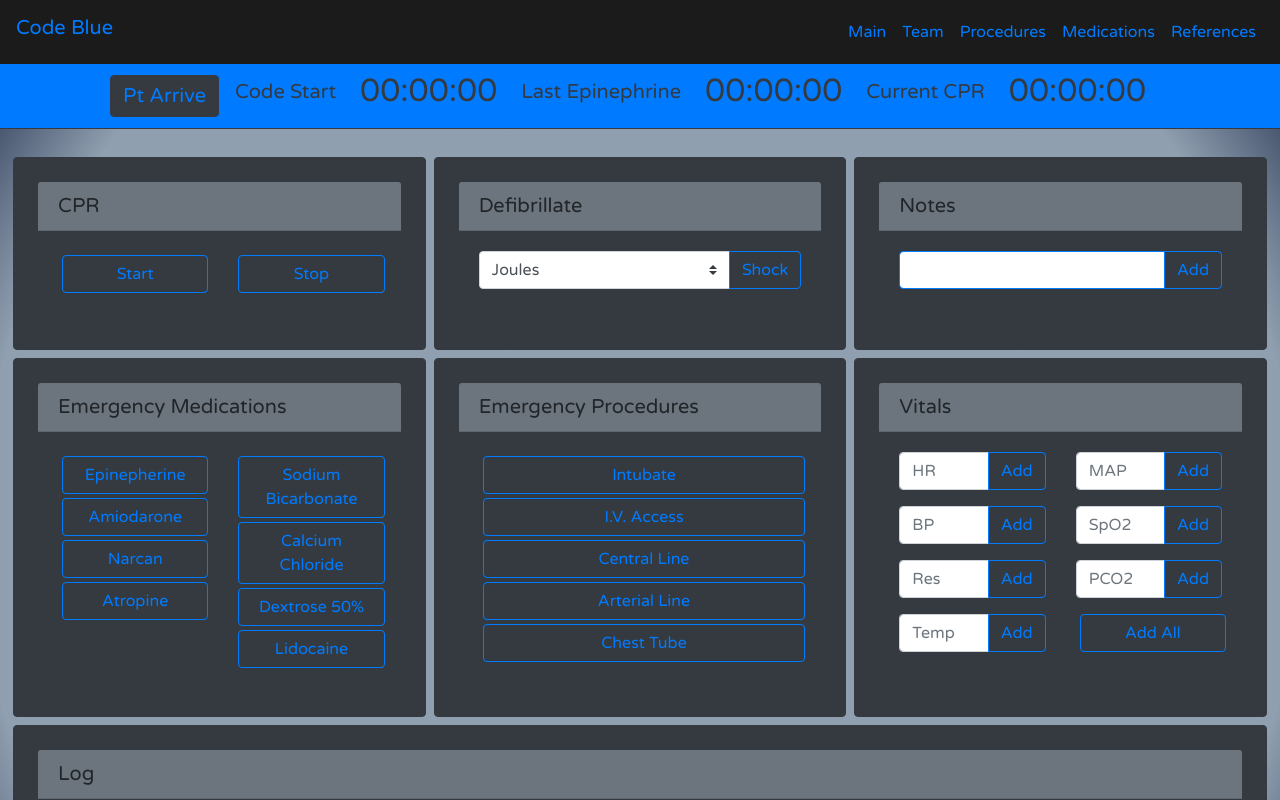
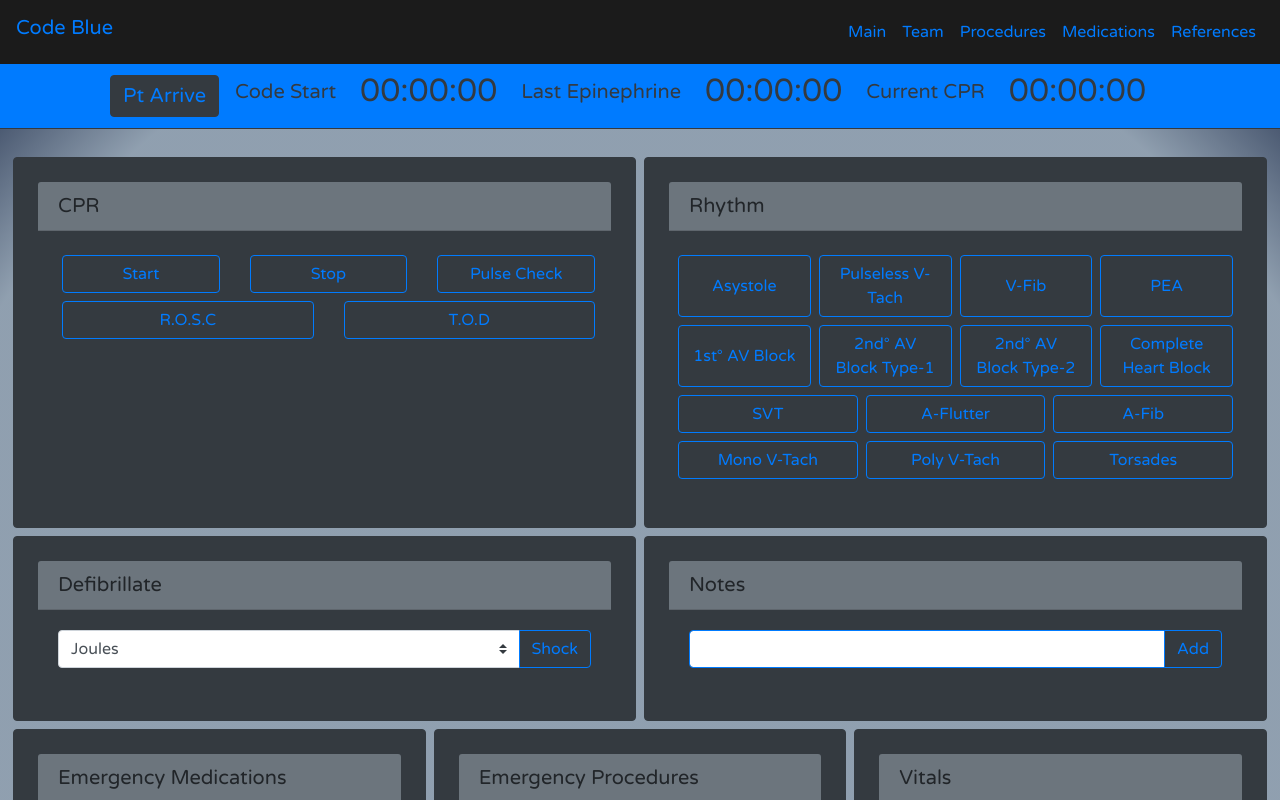
Before and after one commit to pyRN/code-blue, a React (Create React App) app: page / in a window 1280 px wide. Shown: the top 800 px of the page. Built offline with nearby package versions, Linux system fonts and the light colour scheme.

Commit message:
Final layout of maincomponent

```diff
--- a/src/components/MainComponent.jsx
+++ b/src/components/MainComponent.jsx
@@ -23,22 +23,57 @@ class MainComponent extends Component {
                                 <div className="col-sm">
                                     <button className="text-Primary btn bg-dark btn-outline-primary btn-block m-1">Stop</button>
                                 </div>
-                            </div>
-
+                                <div className="col-sm">
+                                    <button className="text-Primary btn bg-dark btn-outline-primary btn-block m-1">Pulse Check</button>
                                 </div>
                             </div>
+                            <div className="row">
+                                <div className="col-sm">
+                                    <button className="text-Primary btn bg-dark btn-outline-primary btn-block m-1">R.O.S.C</button>
+                                </div>
+                                <div className="col-sm">
+                                    <button className="text-Primary btn bg-dark btn-outline-primary btn-block m-1">T.O.D</button>
+                                </div>
+                            </div>
+                        </div>
+                    </div>
+                    <div class="col-sm card m-1 p-4 border border-dark bg-dark rounded">
+                        <div class="card-header bg-secondary">
+                            <h5 class="m-auto">Rhythm</h5>
+                        </div>
+                        <div class="card-body">
+                            <div className="row">
+                                <button className="col-sm text-Primary btn bg-dark btn-outline-primary btn-block m-1">Asystole</button>
+                                <button className="col-sm text-Primary btn bg-dark btn-outline-primary btn-block m-1">Pulseless V-Tach</button>
+                                <button className="col-sm text-Primary btn bg-dark btn-outline-primary btn-block m-1">V-Fib</button>
+                                <button className="col-sm text-Primary btn bg-dark btn-outline-primary btn-block m-1">PEA</button>
+                            </div>
+                            <div className="row">
+                                <button className="col-sm text-Primary btn bg-dark btn-outline-primary btn-block m-1">1st&#176; AV Block</button>
+                                <button className="col-sm text-Primary btn bg-dark btn-outline-primary btn-block m-1">2nd&#176; AV Block Type-1</button>
+                                <button className="col-sm text-Primary btn bg-dark btn-outline-primary btn-block m-1">2nd&#176; AV Block Type-2</button>
+                                <button className="col-sm text-Primary btn bg-dark btn-outline-primary btn-block m-1">Complete Heart Block</button>
+                            </div>
+                            <div className="row">
+                                <button className="col-sm text-Primary btn bg-dark btn-outline-primary btn-block m-1">SVT</button>
+                                <button className="col-sm text-Primary btn bg-dark btn-outline-primary btn-block m-1">A-Flutter</button>
+                                <button className="col-sm text-Primary btn bg-dark btn-outline-primary btn-block m-1">A-Fib</button>
+                            </div>
+                            <div className="row">
+                                <button className="col-sm text-Primary btn bg-dark btn-outline-primary btn-block m-1">Mono V-Tach</button>
+                                <button className="col-sm text-Primary btn bg-dark btn-outline-primary btn-block m-1">Poly V-Tach</button>
+                                <button className="col-sm text-Primary btn bg-dark btn-outline-primary btn-block m-1">Torsades</button>
+                            </div>
+                        </div>
+                    </div>
+                </div>
+                <div className="row">
                     <div class="col-sm card m-1 p-4 border border-dark bg-dark rounded">
                                 <div class="card-header bg-secondary">
                                     <h5 class="m-auto">Defibrillate</h5>
                                 </div>
                                 <div class="card-body">
-                            {/* <div className="input-group border-dark rounded mb-3">
-                                <input type="text" className="form-control border-primary"></input>
-                                <div className="input-group-append border-dark">
-                                    <button className="input-group-text text-primary btn bg-dark border-primary btn-outline-primary btn-lg">Shock</button>
-                                </div>
-                            </div> */}
-                            <div class="input-group border-dark rounded mb-3">
+                                    <div class="input-group border-dark rounded mb-2">
                                         <select class="custom-select" id="joulesGroup">
                                             <option selected>Joules</option>
                                             <option value="1">1-10</option>
@@ -64,7 +99,7 @@ class MainComponent extends Component {
                                     <h5 class="m-auto">Notes</h5>
                                 </div>
                                 <div class="card-body">
-                            <div className="input-group border-dark rounded mb-3">
+                                    <div className="input-group border-dark rounded mb-2">
                                         <input type="text" className="form-control border-primary"></input>
                                         <div className="input-group-append">
                                             <button className="text-Primary bg-dark btn btn-outline-primary btn-block">Add </button>
```
Lines whose indentation alone changed are shown as unchanged.
